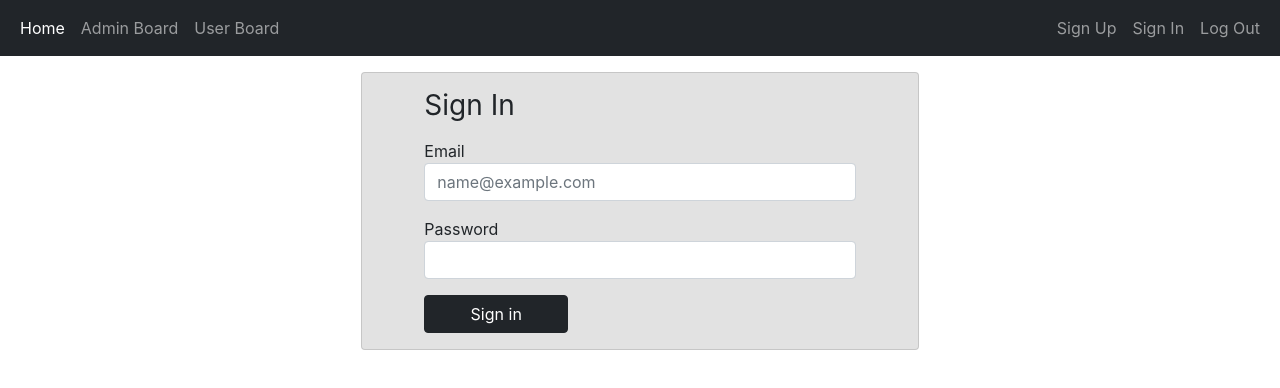
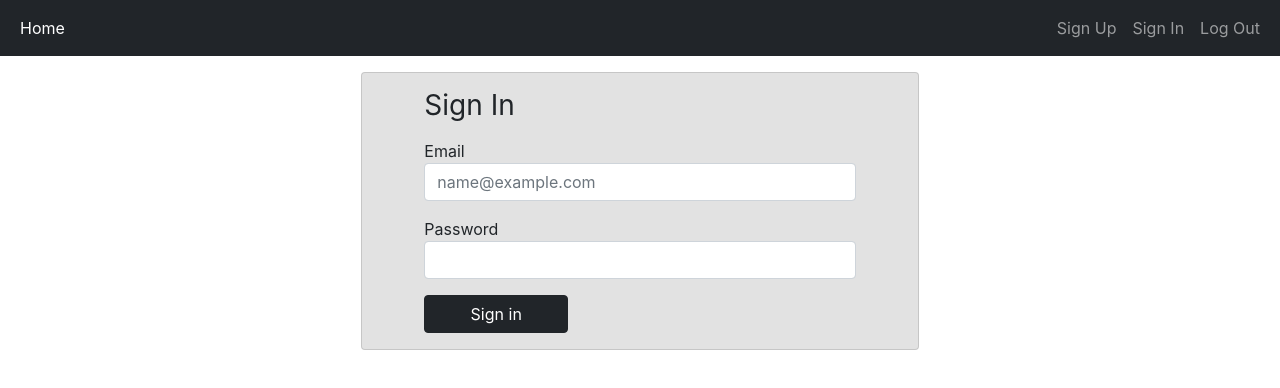
Before and after one commit to acalvom/react-authentication, a React (Create React App) app: page /signin in a window 1280 px wide. Shown: the top 388 px of the page. Built offline with nearby package versions, Linux system fonts and the light colour scheme.

Commit message:
Protect Routes in React & Reload Navbar after Sign in #5

```diff
--- a/src/App.js
+++ b/src/App.js
@@ -12,14 +12,13 @@ function App() {
     const [userRole, setUserRole] = useState(null);
 
     useEffect(() => {
-        let role = AuthService.getCurrentUser();
-        setUserRole(role)
-        console.log(userRole)
+        setUserRole(AuthService.getCurrentUser());
+        console.log(cookies, userRole)
     }, [cookies, userRole])
 
     return (
         <Router>
-            <Navbar/>
+            <Navbar role={userRole}/>
             <div className="container my-3">
                 <Switch>
                     <Route exact path="/"><Home/></Route>
--- a/src/components/Navbar.jsx
+++ b/src/components/Navbar.jsx
@@ -1,7 +1,9 @@
 import React from 'react';
 import {Link} from "react-router-dom";
 
-const Navbar = () => {
+const Navbar = (props) => {
+    const role = props.role;
+
     return (
         <nav className="navbar navbar-expand-lg navbar-dark bg-dark">
             <div className="container-fluid">
@@ -15,12 +17,16 @@ const Navbar = () => {
                         <li className="nav-item">
                             <Link to="/" className="nav-link active">Home</Link>
                         </li>
-                        <li className="nav-item active">
-                            <Link to="/" className="nav-link">Admin Board</Link>
-                        </li>
-                        <li className="nav-item active">
-                            <Link to="/" className="nav-link">User Board</Link>
-                        </li>
+                        {role === 'admin' && (
+                            <li className="nav-item active">
+                                <Link to="/" className="nav-link">Admin Board</Link>
+                            </li>)
+                        }
+                        {role === 'user' && (
+                            <li className="nav-item active">
+                                <Link to="/" className="nav-link">User Board</Link>
+                            </li>)
+                        }
                     </ul>
                     <ul className="navbar-nav ms-auto">
                         <li className="nav-item active">
--- a/src/components/SignIn.jsx
+++ b/src/components/SignIn.jsx
@@ -1,4 +1,4 @@
-import React, {useEffect, useState} from 'react';
+import React, {useState} from 'react';
 import {useForm} from "react-hook-form";
 import '../styles/SignIn.css'
 import AuthService from "../services/Auth.service"
@@ -7,14 +7,13 @@ import {useHistory} from "react-router-dom";
 const SignIn = () => {
     const {register, handleSubmit, formState: {errors}} = useForm();
     const [fetchError, setFetchError] = useState(null);
-    const [signInData, setSignInData] = useState(null);
     const history = useHistory();
 
     const signIn = async (data) => {
         try {
-            const res = await AuthService.signIn(data)
-            setSignInData(res.data);
+            await AuthService.signIn(data)
             setFetchError(null);
+            // history.go(0);
             history.push('/');
         } catch (err) {
             setFetchError(err.response.data.message);
@@ -24,10 +23,6 @@ const SignIn = () => {
     const onSubmit = (data) => {
         signIn(data).then()
     }
-
-    useEffect(() => {
-        console.log(signInData)
-    }, [signInData])
 
     return (
         <div className="card col-md-6 offset-md-3">
```
